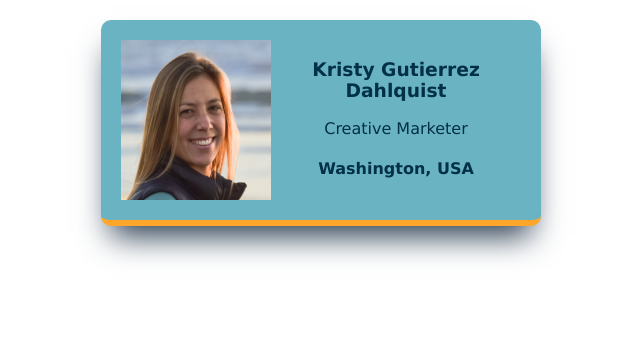
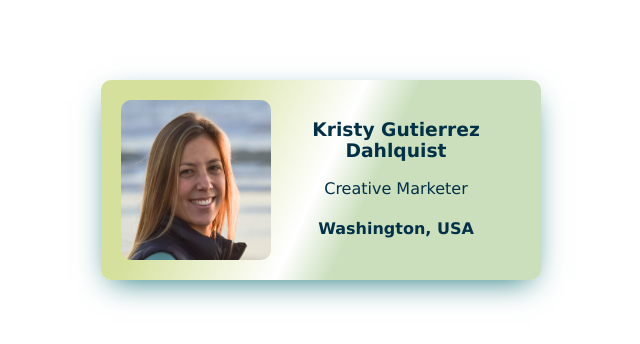
Before and after one commit to KGutie/business-card, a website built with Vite: page index.html in a window 1280 px wide. Shown: the whole page, without its empty margins (319-959 px from the left). Built offline with nearby package versions, Linux system fonts and the light colour scheme.

Commit message:
Update styles.css
November 2024 update to color pallette

```diff
--- a/styles.css
+++ b/styles.css
@@ -1,64 +1,28 @@
 body {
     margin: 20px;
-    /*
-    Challenge:
-    Find a web safe font you like, and add it
-    to your card.
-    */
     font-family: Verdana, Geneva, Tahoma, sans-serif;
 }
 
 .avatar {
     width: 150px;
+    border-radius: 10px;
 }
 
 .card {
     width: 400px;
-    margin: 0 auto;
+    margin: 80px auto;
     padding: 20px;
     display: flex;
     justify-content: space-around;
     text-align: center;
-    background: #82c0cc;
     color: #023047;
-    border-bottom: 6px solid #ffa62b;
     border-radius: 10px;
     box-shadow: rgb(38, 57, 77) 0px 20px 30px -10px;
+    box-shadow: #197278 0px 10px 30px -10px;
+  background: linear-gradient(115deg, #d4e09b 20%, white 50%, #cbdfbd 60%);
 
-    animation-name: flip;
-    animation-duration: 4s;
-    animation-iteration-count: 2;
-    /*
-    Challenge:
-    Find a color palette you like on Coolors.co
-    and use it in your business card.
-     */
 }
 
 .card:hover {
-    color: #ede7e3;
+    color: #15616d;
 }
-
-@keyframes flip {
-  from {background-color: #82c0cc;}
-  to {background-color: #489fb5;}
-}
-
-
-/*
-Stretch goals:
-Find other ways you can personalize
-the design of your business card, e.g.:
-- change the border(s)
-- add border radius
-- shuffle the layout
-- shadows        🤯
-- hover effects  🤯🤯
-- animations     🤯🤯🤯
-*/
-
-/*
-Final challenge:
-Download the code to your local computer and place it
-in a folder called "business-card"
-*/
```
